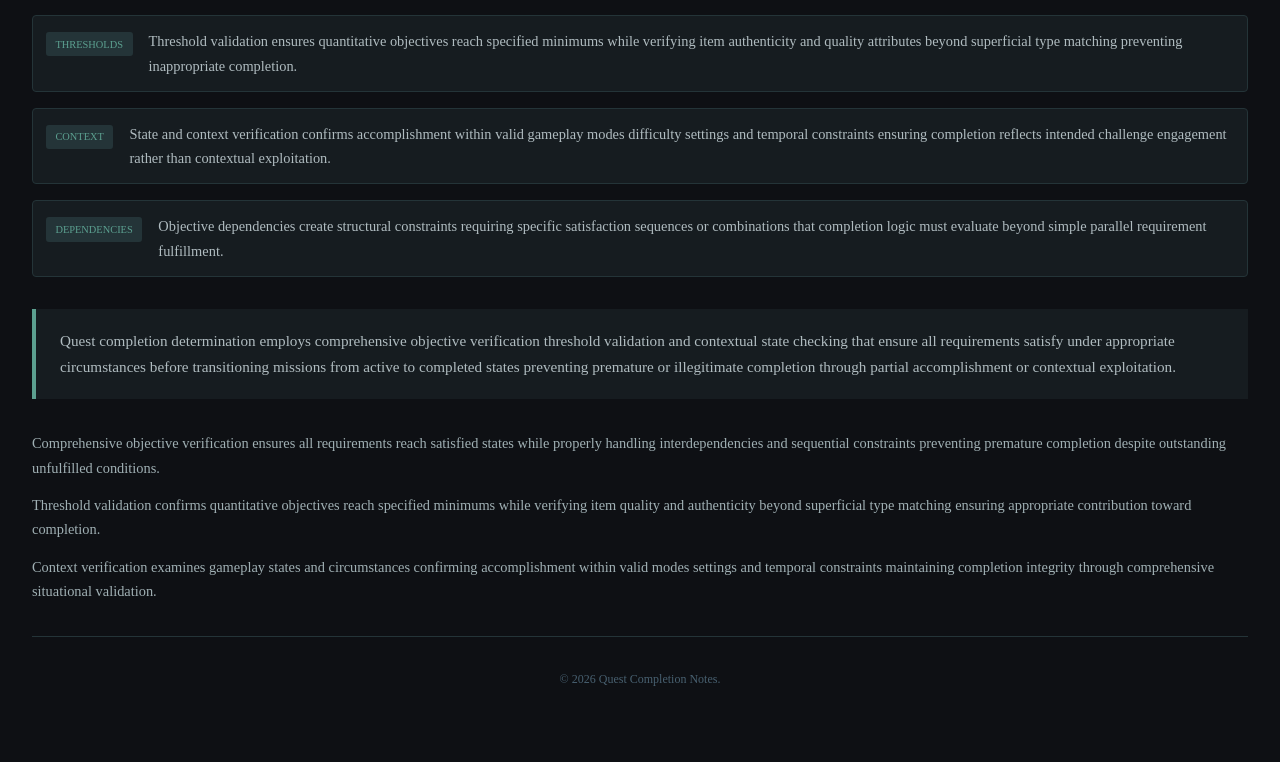
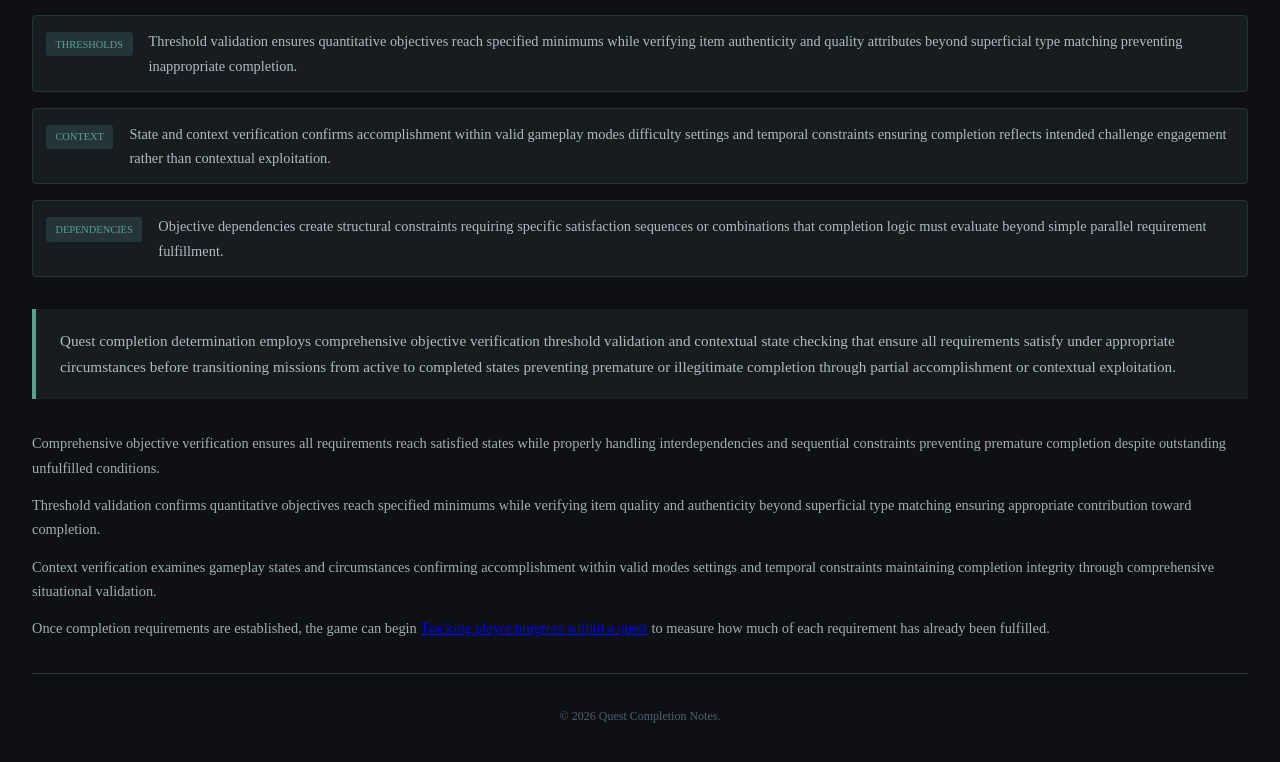
Before and after one commit to umjynb-lab/Completion-Requirements, a plain HTML site: page index.htm in a window 1280 px wide. Shown: the part 1777-2539 px from the top of the page. Drawn offline with Linux system fonts and the light colour scheme; a web font is replaced by a local one.

Commit message:
Update index.htm

```diff
--- a/index.htm
+++ b/index.htm
@@ -3,6 +3,7 @@
 <meta charset="UTF-8">
 <meta name="viewport" content="width=device-width,initial-scale=1">
 <title>How Games Determine Quest Completion Requirements</title>
+  <meta name="google-site-verification" content="8MbsrCQ3yyzINB9sQ8JJ3bH6RpHnwekCyDArAtG9Fg4" />
 <meta name="description" content="Learn how games define the conditions required to mark a quest as completed including objectives, targets, items, locations, and milestones.">
 <link rel="canonical" href="">
 <link href="https://fonts.googleapis.com/css2?family=Lusitana&display=swap" rel="stylesheet">
@@ -85,6 +86,7 @@ Quest completion determination employs comprehensive objective verification thre
 <p>Comprehensive objective verification ensures all requirements reach satisfied states while properly handling interdependencies and sequential constraints preventing premature completion despite outstanding unfulfilled conditions.</p>
 <p>Threshold validation confirms quantitative objectives reach specified minimums while verifying item quality and authenticity beyond superficial type matching ensuring appropriate contribution toward completion.</p>
 <p>Context verification examines gameplay states and circumstances confirming accomplishment within valid modes settings and temporal constraints maintaining completion integrity through comprehensive situational validation.</p>
+<p>Once completion requirements are established, the game can begin <a href="http://umjynb.codeberg.page/WithinaQuest/">Tracking player progress within a quest</a> to measure how much of each requirement has already been fulfilled.</p>
 </div>
 <footer class="cmp-footer">&copy; 2026 Quest Completion Notes.</footer>
 <script>document.querySelector('link[rel="canonical"]').setAttribute('href',window.location.href)</script>
```
